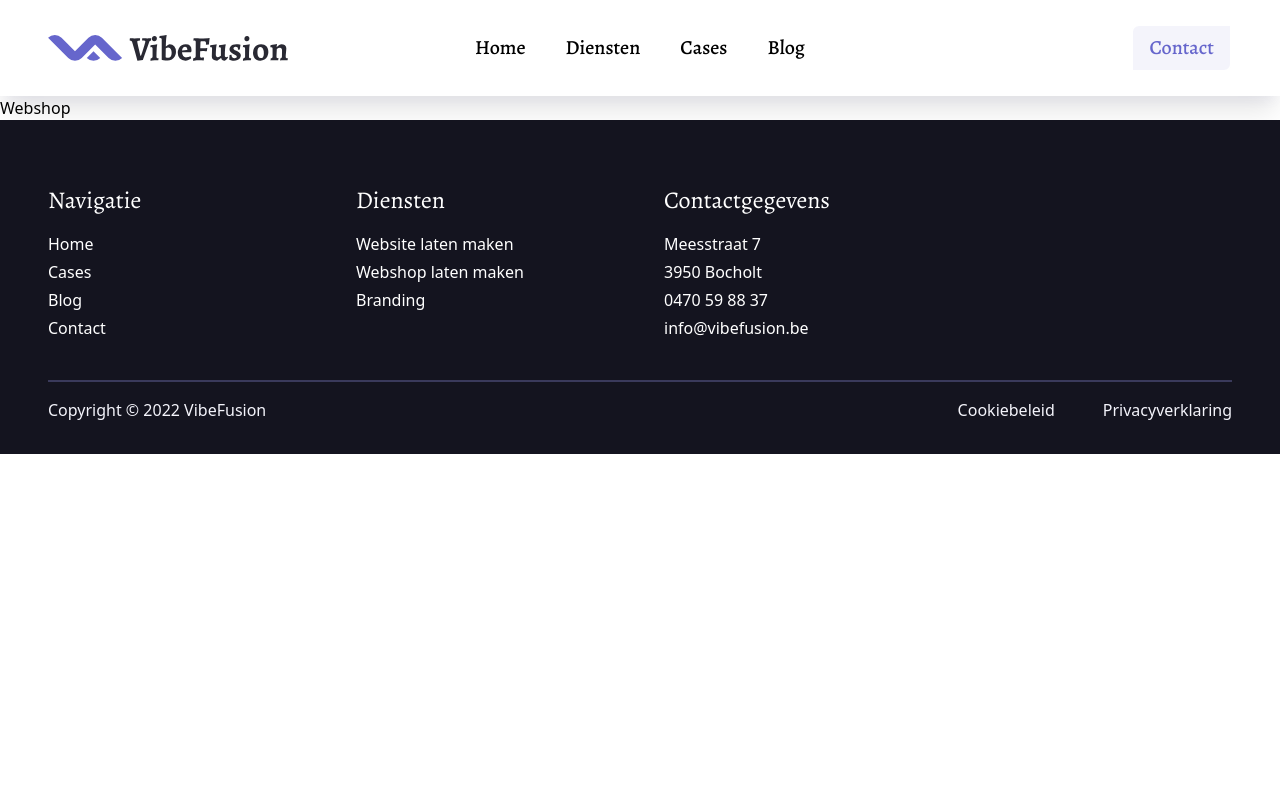
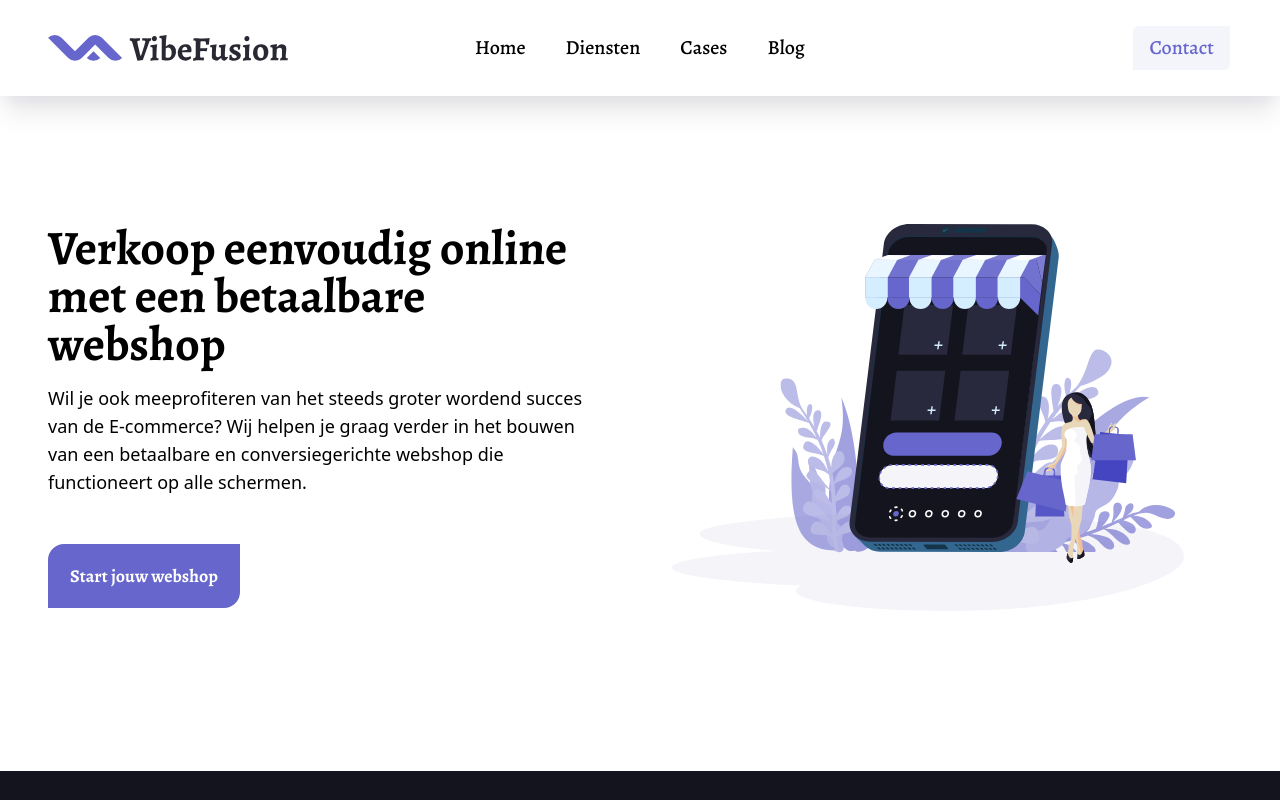
Before and after one commit to Citingdude/vibefusion-front-end, a Nuxt app: page /webshop in a window 1280 px wide. Shown: the top 800 px of the page. Built offline with nearby package versions, Linux system fonts and the light colour scheme.

Commit message:
Add hero section

```diff
--- a/pages/webshop.vue
+++ b/pages/webshop.vue
@@ -1,8 +1,40 @@
 <template>
   <div>
-    Webshop
+    <!-- Hero -->
+    <section
+      class="pt-16 lg:pt-32 pb-20 lg:pb-40 section-padding-x"
+    >
+      <div class="container mx-auto grid lg:grid-cols-2 gap-16">
+        <!-- Content -->
+        <div>
+          <h1 class="text-4xl lg:text-5xl font-bold font-display mb-4">
+            Verkoop eenvoudig online met een betaalbare webshop
+          </h1>
+
+          <p class="mb-12 text-lg">
+            Wil je ook meeprofiteren van het steeds groter wordend succes van de
+            E-commerce? Wij helpen je graag verder in het bouwen van een
+            betaalbare en conversiegerichte webshop die functioneert op alle
+            schermen.
+          </p>
+
+          <!-- Button -->
+          <div class="flex">
+            <AppButton to="contact">Start jouw webshop</AppButton>
+          </div>
+        </div>
+
+        <!-- Illustration -->
+        <div>
+          <img
+            class="max-w-lg"
+            src="~/assets/images/webshop-illustration.svg"
+            alt=""
+          />
+        </div>
+      </div>
+    </section>
   </div>
 </template>
 
-<script setup>
-</script>
+<script setup></script>
```
Also changed, not shown: assets/images/webshop-illustration.svg (added).
